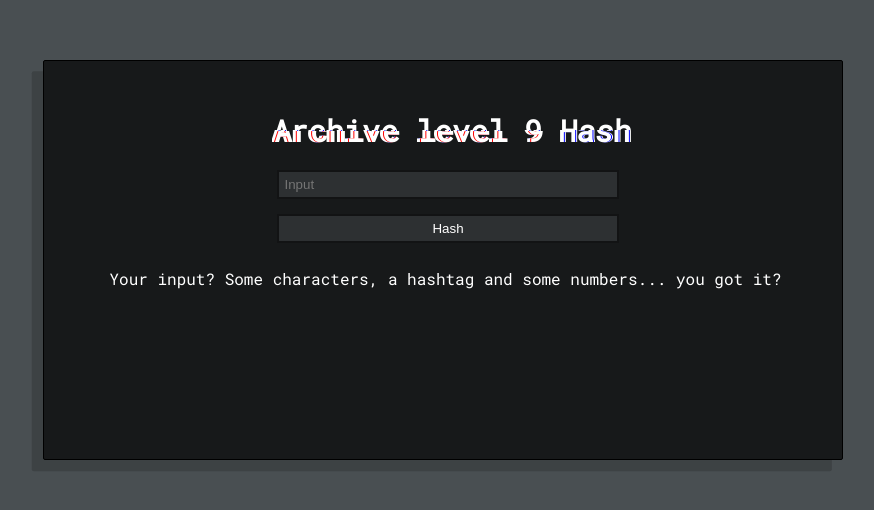
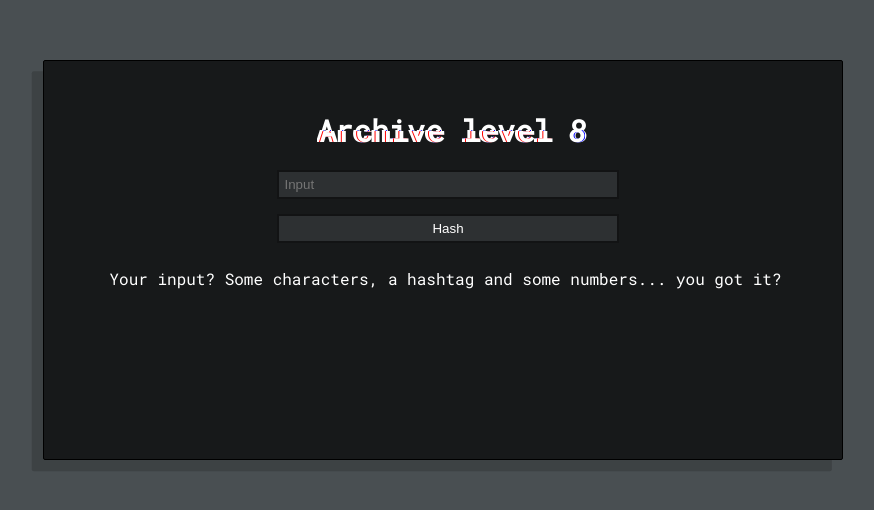
Before and after one commit to MilanBarande/hasher-front, a Next.js app: page / in a window 1280 px wide. Shown: the part 140-650 px from the top of the page, without its empty margins (197-1071 px from the left). Built offline with nearby package versions, Linux system fonts and the light colour scheme.

Commit message:
update title

```diff
--- a/components/form.tsx
+++ b/components/form.tsx
@@ -34,7 +34,7 @@ const Form = () => {
 
   return (
     <div className={styles.hasherCard}>
-      <div className={styles.titleContainer}><h1 className={`${styles.title} glitch`} data-text="Archive level 9 Hash" >Archive level 9 Hash</h1></div>
+      <div className={styles.titleContainer}><h1 className={`${styles.title} glitch`} data-text="Archive level 8" >Archive level 8</h1></div>
       <form onSubmit={handleSubmit} className={styles.hasherForm}>
         <input
           className={styles.hasherInput}
--- a/pages/index.tsx
+++ b/pages/index.tsx
@@ -7,7 +7,7 @@ const Home: NextPage = () => {
   return (
     <div className={styles.container}>
       <Head>
-        <title>Archive level 9 hash</title>
+        <title>Archive level 8</title>
         <link rel="icon" href="/favicon.ico" />
       </Head>
 
```
